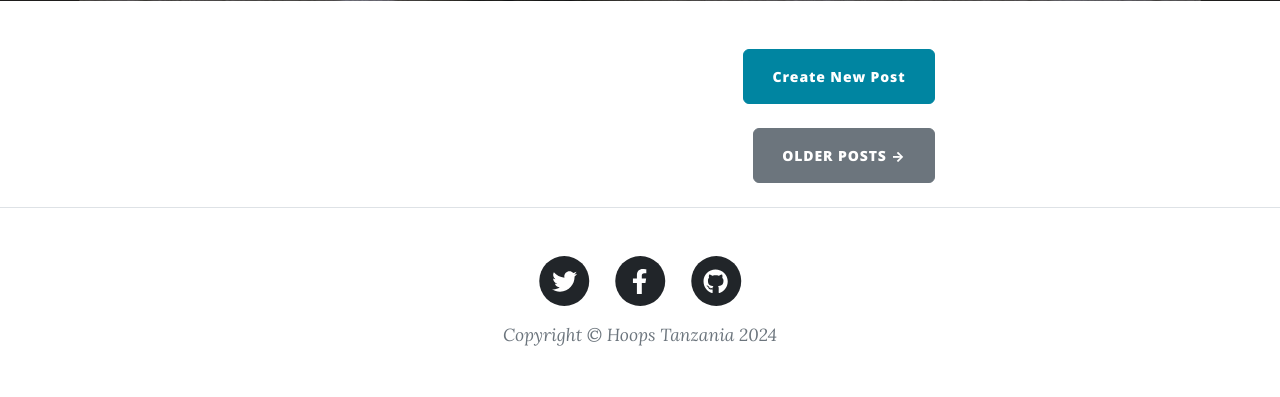
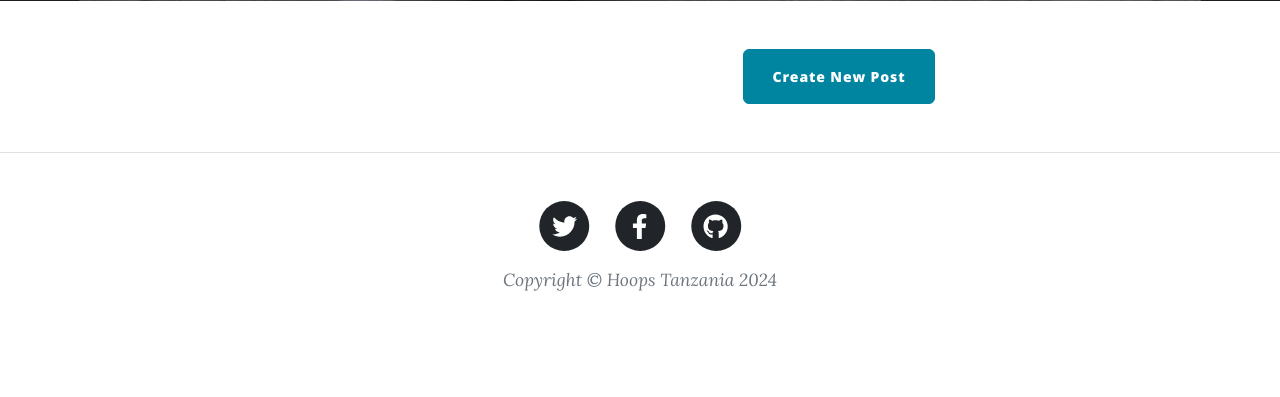
Before and after one commit to PiusAlbert/web-deployment, a Flask app: page / in a window 1280 px wide. Shown: the part 525-922 px from the top of the page. After the commit the page ends 816 px from the top, so only its background shows below. Run offline with Flask 3, Linux system fonts and the light colour scheme; the visitor is signed in with stand-in values (Sample User, id 1); some libraries are stand-ins or nearby versions.

Commit message:
working on older posts

```diff
--- a/main.py
+++ b/main.py
@@ -194,9 +194,23 @@ def logout():
 
 @app.route('/')
 def get_all_posts():
-    result = db.session.execute(db.select(BlogPost))
+    # Set the number of posts per page
+    per_page = 5
+    page = request.args.get('page', 1, type=int)
+
+    # Use offset and limit to paginate posts
+    result = db.session.execute(
+        db.select(BlogPost).order_by(BlogPost.date.desc())
+        .offset((page - 1) * per_page)
+        .limit(per_page + 1)
+    )
     posts = result.scalars().all()
-    return render_template("index.html", all_posts=posts, current_user=current_user)
+
+    # Check if there are more posts beyond the current page
+    has_next_page = len(posts) > per_page
+    posts = posts[:per_page]  # Trim extra post used to check for the next page
+
+    return render_template("index.html", all_posts=posts, current_user=current_user, has_next_page=has_next_page, current_page=page)
 
 
 # Add a POST method to be able to post comments
--- a/templates/index.html
+++ b/templates/index.html
@@ -55,7 +55,9 @@
 
       <!-- Pager-->
       <div class="d-flex justify-content-end mb-4">
-        <a class="btn btn-secondary text-uppercase" href="#!">Older Posts →</a>
+        {% if has_next_page %}
+        <a class="btn btn-secondary text-uppercase" href="{{ url_for('get_all_posts', page=current_page + 1) }}">Older Posts →</a>
+        {% endif %}
       </div>
     </div>
   </div>
```
